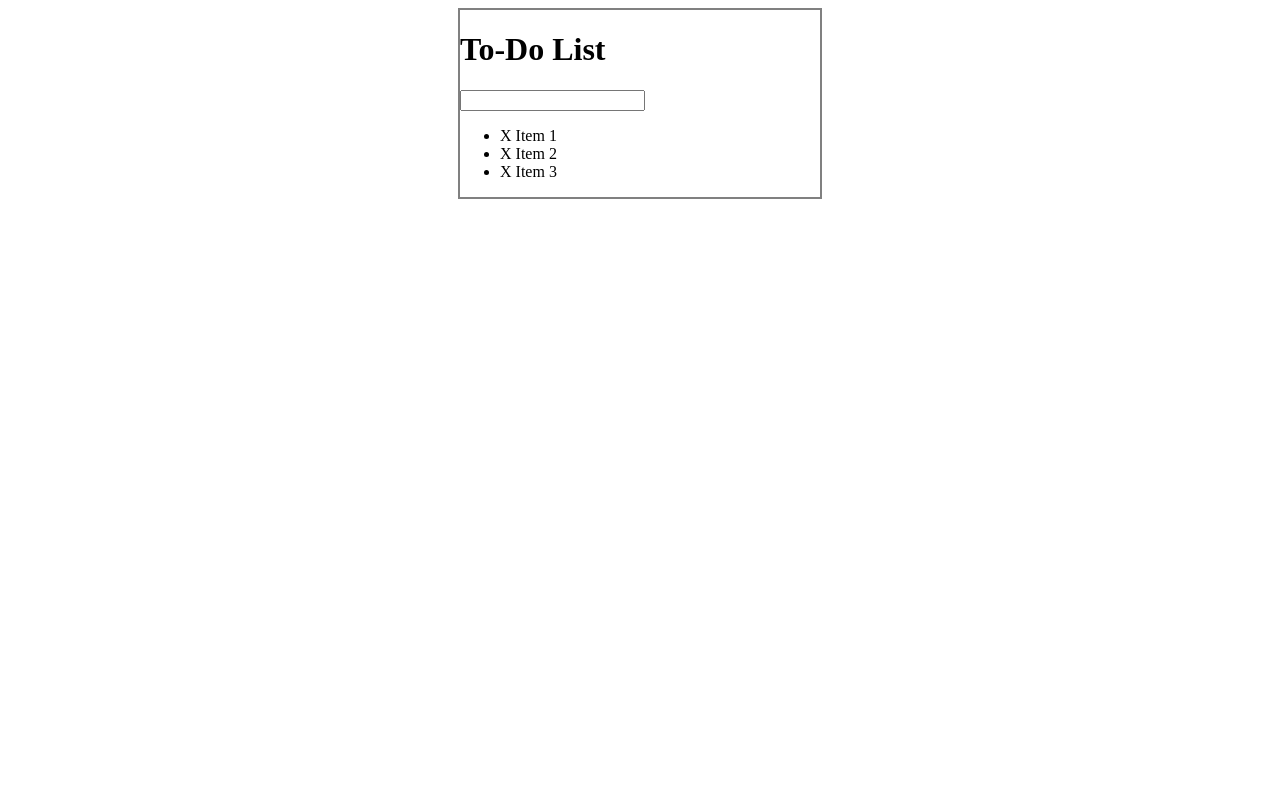
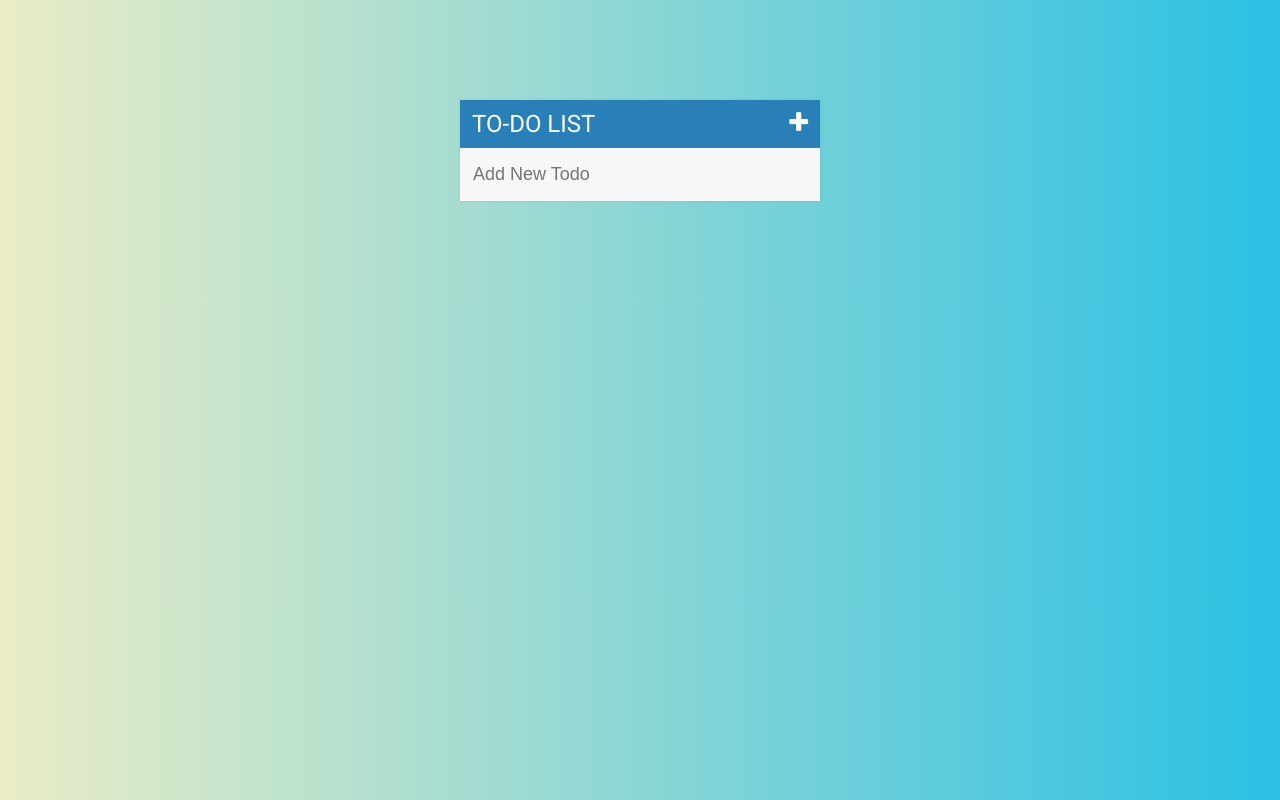
Before and after one commit to Utsavjain4561/To-Do-List, a plain HTML site: page index.html in a window 1280 px wide. Drawn offline with Linux system fonts and the light colour scheme.

Commit message:
Basic Styling Done

```diff
--- a/assets/css/todos.css
+++ b/assets/css/todos.css
@@ -1,10 +1,79 @@
+body{
+	font-family: 'Roboto';
+	background: #2BC0E4;  /* fallback for old browsers */
+	background: -webkit-linear-gradient(to right, #EAECC6, #2BC0E4);  /* Chrome 10-25, Safari 5.1-6 */
+	background: linear-gradient(to right, #EAECC6, #2BC0E4); /* W3C, IE 10+/ Edge, Firefox 16+, Chrome 26+, Opera 12+, Safari 7+ */
+
+}
 #container{
-
+	background: #f7f7f7;
 	width:360px;
-	margin: 0px auto;
-	border: 2px solid gray;
+	margin: 100px auto;
+	box-shadow: 0 0 3px rgba(0,0,0,0.1);
 }
 .selected{
 	color: gray;
 	text-decoration: line-through;
 }
+h1{
+	background: #2980b9;
+	color:white;
+	margin: 0px;
+	padding: 10px 12px;
+	text-transform: uppercase;
+	font-size:24px;
+	font-weight: normal;
+}
+
+.fa-plus{
+	float: right;
+
+}
+
+ul{
+	list-style: none;
+	margin: 0;
+	padding: 0
+}
+li{
+	background: white;
+	height: 40px;
+	line-height: 40px;
+	color: #666;
+}
+li:nth-child(2n){
+	background: #f7f7f7;
+}
+input{
+	font-size: 18px;
+	background: #f7f7f7;
+	width:100%;
+	padding: 13px 13px 13px 10px;
+	box-sizing: border-box;
+	color: #2980b9;
+	border: 3px solid rgba(0,0,0,0);
+
+
+}
+input:focus{
+	background: white;
+	border: 3px solid #2980b9;
+	outline: none;
+
+}
+span{
+	background: #e74c3c;
+	height:40px;
+	margin-right: 20px;
+	text-align: center;
+	color: white;
+	display: inline-block;
+	width:0;
+	transition: 0.2s linear;
+	opacity: 0;
+
+}
+span:hover{
+	width: 40px;
+	opacity: 1;
+}
--- a/assets/js/todos.js
+++ b/assets/js/todos.js
@@ -1,3 +1,4 @@
+
 //check on/of specific todos
 $('ul').on('click','li',function(){
 
@@ -8,6 +9,8 @@ $('ul').on('click','span',function(event){
 
 	$(this).parent().fadeOut(500,function(){
 		$(this).remove();
+
+
 	});
 	// disable events to bubble of in parents
 	event.stopPropagation();
@@ -19,6 +22,11 @@ $('input[type="text"]').keypress(function(event){
 	if(event.which === 13){
 		var todoText = $(this).val();
 		$(this).val("");
-		$('ul').append('<li><span>X</span> '+todoText+'</li');
+
+		$('ul').append('<li><span ><i class="fa fa-trash" aria-hidden="true"></i></span> '+todoText+'</li');
 	}
+
 });
+$('.fa-plus').click(function(){
+	$('input[type="text"]').fadeToggle();
+});
--- a/index.html
+++ b/index.html
@@ -4,18 +4,17 @@
 	<title>To-Do List</title>
 	<script type="text/javascript" src="assets/js/lib/jquery-3.4.1.min.js"></script>
 	<link rel="stylesheet" type="text/css" href="assets/css/todos.css">
+	<link href="https://fonts.googleapis.com/css?family=Roboto:400,500,700&display=swap" rel="stylesheet">
+	<link rel="stylesheet" type="text/css" href="https://stackpath.bootstrapcdn.com/font-awesome/4.7.0/css/font-awesome.min.css">
 
 
 </head>
 <body>
 <div id="container">
-	<h1>To-Do List</h1>
-	<input type="text" >
+	<h1>To-Do List <i class="fa fa-plus" aria-hidden="true"></i>	</h1>
+	<input type="text" placeholder="Add New Todo">
 	<ul>
-		<li><span>X</span> Item 1 </li>
-		<li><span>X</span> Item 2 </li>
-		<li><span>X</span> Item 3 </li>
-	</ul>
+		</ul>
 
 </div>
 <script type="text/javascript" src="assets/js/todos.js"></script>
```
